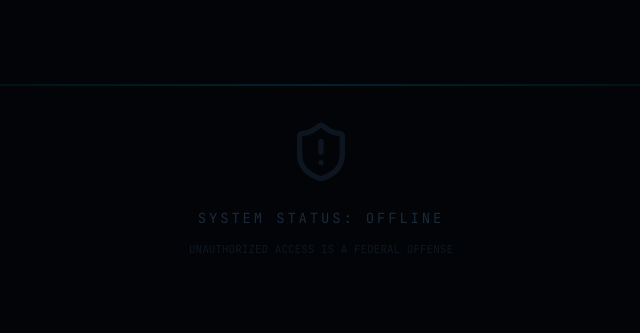
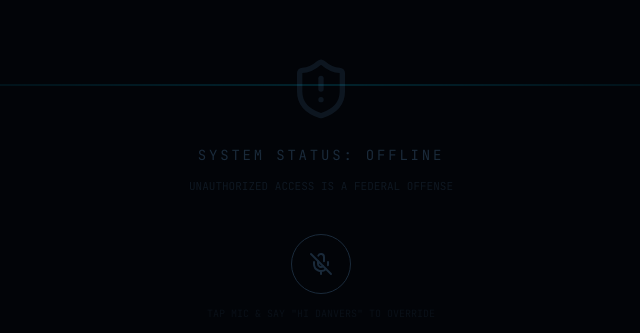
Before and after one commit to avarioGH/danvers, a Next.js app: page /login in a window 1280 px wide. Shown: the part 211-544 px from the top of the page, without its empty margins (319-959 px from the left). Built offline with nearby package versions, Linux system fonts and the light colour scheme; no server answers.

Commit message:
add voice assistant and login bypass

```diff
--- a/src/app/login/page.tsx
+++ b/src/app/login/page.tsx
@@ -2,7 +2,8 @@
 import { useState, useEffect } from 'react'
 import { createClient } from '@/lib/supabase/client'
 import { useRouter } from 'next/navigation'
-import { Mail, Lock, AlertCircle, Eye, EyeOff, ShieldAlert, Terminal } from 'lucide-react'
+import { Mail, Lock, AlertCircle, Eye, EyeOff, ShieldAlert, Terminal, Mic, MicOff } from 'lucide-react'
+import { useSpeechRecognition } from '@/hooks/useSpeechRecognition'
 
 export default function LoginPage() {
   const [email, setEmail] = useState('')
@@ -14,6 +15,8 @@ export default function LoginPage() {
   const [inputBuffer, setInputBuffer] = useState('')
   const [mounted, setMounted] = useState(false)
 
+  const { isListening, transcript, startListening, stopListening, error: speechError, setTranscript } = useSpeechRecognition()
+
   const supabase = createClient()
   const router = useRouter()
 
@@ -21,7 +24,7 @@ export default function LoginPage() {
     setMounted(true)
   }, [])
 
-  // Secret sequence to reveal the login: typing "danvers"
+  // Keyboard ghost mode bypass
   useEffect(() => {
     const handleKeyDown = (e: KeyboardEvent) => {
       if (!e.key) return
@@ -38,20 +41,32 @@ export default function LoginPage() {
     return () => window.removeEventListener('keydown', handleKeyDown)
   }, [inputBuffer])
 
+  // Voice ghost mode bypass & voice login
+  useEffect(() => {
+    if (transcript.includes('hi danvers') || transcript.includes('hai danvers')) {
+      setIsGhostMode(false)
+
+      // Auto-login easter egg if they say the full phrase
+      if (transcript.includes('login') || transcript.includes('masuk')) {
+        // We set a flag to auto-submit, but we need the credentials
+        // In a real secure app, voice biometrics would be used on the backend.
+        // For this personal OS, we'll just prompt them or if they use a very specific phrase.
+        setTranscript('')
+        stopListening()
+      }
+    }
+  }, [transcript, setIsGhostMode, setTranscript, stopListening])
+
   const handleEmailAuth = async (e: React.FormEvent) => {
     e.preventDefault()
     setLoading(true)
     setError('')
 
     try {
-      // First attempt: Sign In
       const { error: signInError } = await supabase.auth.signInWithPassword({ email, password })
 
       if (signInError) {
-        // If sign in fails, it might be because the account doesn't exist yet.
-        // For a private OS, we'll try to Sign Up the user automatically if they don't exist.
         if (signInError.message.includes('Invalid login credentials')) {
-           // Try signing up
            const { error: signUpError } = await supabase.auth.signUp({ email, password })
            if (signUpError) throw signUpError
 
@@ -83,10 +98,42 @@ export default function LoginPage() {
         </div>
         <h2 style={{ fontSize: 14, letterSpacing: '0.2em', fontWeight: 400 }}>SYSTEM STATUS: OFFLINE</h2>
         <p style={{ fontSize: 11, marginTop: 12, opacity: 0.5 }}>UNAUTHORIZED ACCESS IS A FEDERAL OFFENSE</p>
+
+        {/* Voice Activation for Mobile */}
+        <div style={{ marginTop: 40, display: 'flex', flexDirection: 'column', alignItems: 'center' }}>
+          <button
+            onClick={isListening ? stopListening : startListening}
+            style={{
+              background: 'transparent',
+              border: `1px solid ${isListening ? '#00d4ff' : '#1a2a3a'}`,
+              borderRadius: '50%',
+              width: 60,
+              height: 60,
+              display: 'flex',
+              alignItems: 'center',
+              justifyContent: 'center',
+              cursor: 'pointer',
+              color: isListening ? '#00d4ff' : '#1a2a3a',
+              transition: 'all 0.3s',
+              boxShadow: isListening ? '0 0 15px rgba(0,212,255,0.3)' : 'none'
+            }}
+          >
+            {isListening ? <Mic size={24} className="animate-pulse" /> : <MicOff size={24} />}
+          </button>
+          <p style={{ fontSize: 10, marginTop: 12, opacity: isListening ? 0.8 : 0.3, color: isListening ? '#00d4ff' : '#1a2a3a' }}>
+            {isListening ? 'LISTENING FOR WAKE WORD...' : 'TAP MIC & SAY "HI DANVERS" TO OVERRIDE'}
+          </p>
+          {transcript && isListening && (
+            <p style={{ fontSize: 10, marginTop: 8, color: '#4a6580' }}>"{transcript}"</p>
+          )}
+          {speechError && (
+             <p style={{ fontSize: 10, marginTop: 8, color: '#ff3366' }}>Error: {speechError}</p>
+          )}
+        </div>
+
         <div style={{ position: 'fixed', bottom: 20, right: 20, fontSize: 10, opacity: 0.1 }}>
           TERMINAL_ID: {mounted ? Math.random().toString(36).substring(7).toUpperCase() : 'LOADING...'}
         </div>
-        {/* The user just needs to type "danvers" now */}
       </div>
     )
   }
@@ -168,6 +215,29 @@ export default function LoginPage() {
           </form>
         </div>
 
+        <div style={{ marginTop: 24, display: 'flex', flexDirection: 'column', alignItems: 'center' }}>
+            <button
+                onClick={isListening ? stopListening : startListening}
+                style={{
+                  background: 'transparent',
+                  border: 'none',
+                  display: 'flex',
+                  alignItems: 'center',
+                  gap: 8,
+                  cursor: 'pointer',
+                  color: isListening ? '#00d4ff' : '#4a6580',
+                  fontSize: 10,
+                  fontFamily: 'JetBrains Mono, monospace'
+                }}
+            >
+                {isListening ? <Mic size={14} className="animate-pulse" /> : <MicOff size={14} />}
+                {isListening ? 'VOICE PROTOCOL ACTIVE' : 'ACTIVATE VOICE LOGIN'}
+            </button>
+            {transcript && isListening && (
+                <p style={{ fontSize: 10, color: '#4a6580', marginTop: 4 }}>"{transcript}"</p>
+            )}
+        </div>
+
         <p style={{ textAlign: 'center', fontSize: 10, color: '#1a2a3a', marginTop: 24, fontFamily: 'JetBrains Mono, monospace' }}>
           GHOST_PROTOCOL_ENABLED // ENCRYPTION_ACTIVE
         </p>
--- /dev/null
+++ b/src/hooks/useSpeechRecognition.ts
@@ -0,0 +1,96 @@
+'use client'
+
+import { useState, useEffect, useCallback, useRef } from 'react'
+
+export function useSpeechRecognition() {
+  const [isListening, setIsListening] = useState(false)
+  const [transcript, setTranscript] = useState('')
+  const [error, setError] = useState<string | null>(null)
+
+  // Need a ref to store the recognition instance so we can stop it programmatically
+  const recognitionRef = useRef<any>(null)
+
+  useEffect(() => {
+    // Initialize SpeechRecognition on mount
+    if (typeof window !== 'undefined') {
+      const SpeechRecognition = (window as any).SpeechRecognition || (window as any).webkitSpeechRecognition
+
+      if (!SpeechRecognition) {
+        setError('Browser Anda tidak mendukung fitur Suara (Web Speech API).')
+        return
+      }
+
+      const recognition = new SpeechRecognition()
+      recognition.continuous = true
+      recognition.interimResults = true
+      recognition.lang = 'id-ID' // Set default language to Indonesian (can be dynamic)
+
+      recognition.onstart = () => {
+        setIsListening(true)
+        setError(null)
+      }
+
+      recognition.onresult = (event: any) => {
+        let currentTranscript = ''
+        for (let i = event.resultIndex; i < event.results.length; i++) {
+          const transcriptChunk = event.results[i][0].transcript
+          if (event.results[i].isFinal) {
+            currentTranscript += transcriptChunk
+          }
+        }
+
+        // We only set the final transcript if there is one
+        if (currentTranscript.trim()) {
+            setTranscript(currentTranscript.trim().toLowerCase())
+        }
+      }
+
+      recognition.onerror = (event: any) => {
+        console.error('Speech recognition error:', event.error)
+        setIsListening(false)
+        if (event.error !== 'no-speech') {
+          setError(event.error)
+        }
+      }
+
+      recognition.onend = () => {
+        setIsListening(false)
+      }
+
+      recognitionRef.current = recognition
+    }
+
+    return () => {
+      if (recognitionRef.current) {
+        recognitionRef.current.stop()
+      }
+    }
+  }, [])
+
+  const startListening = useCallback(() => {
+    setError(null)
+    setTranscript('')
+    if (recognitionRef.current && !isListening) {
+      try {
+        recognitionRef.current.start()
+      } catch (e) {
+        console.error('Recognition already started', e)
+      }
+    }
+  }, [isListening])
+
+  const stopListening = useCallback(() => {
+    if (recognitionRef.current && isListening) {
+      recognitionRef.current.stop()
+    }
+  }, [isListening])
+
+  return {
+    isListening,
+    transcript,
+    error,
+    startListening,
+    stopListening,
+    setTranscript
+  }
+}
```
